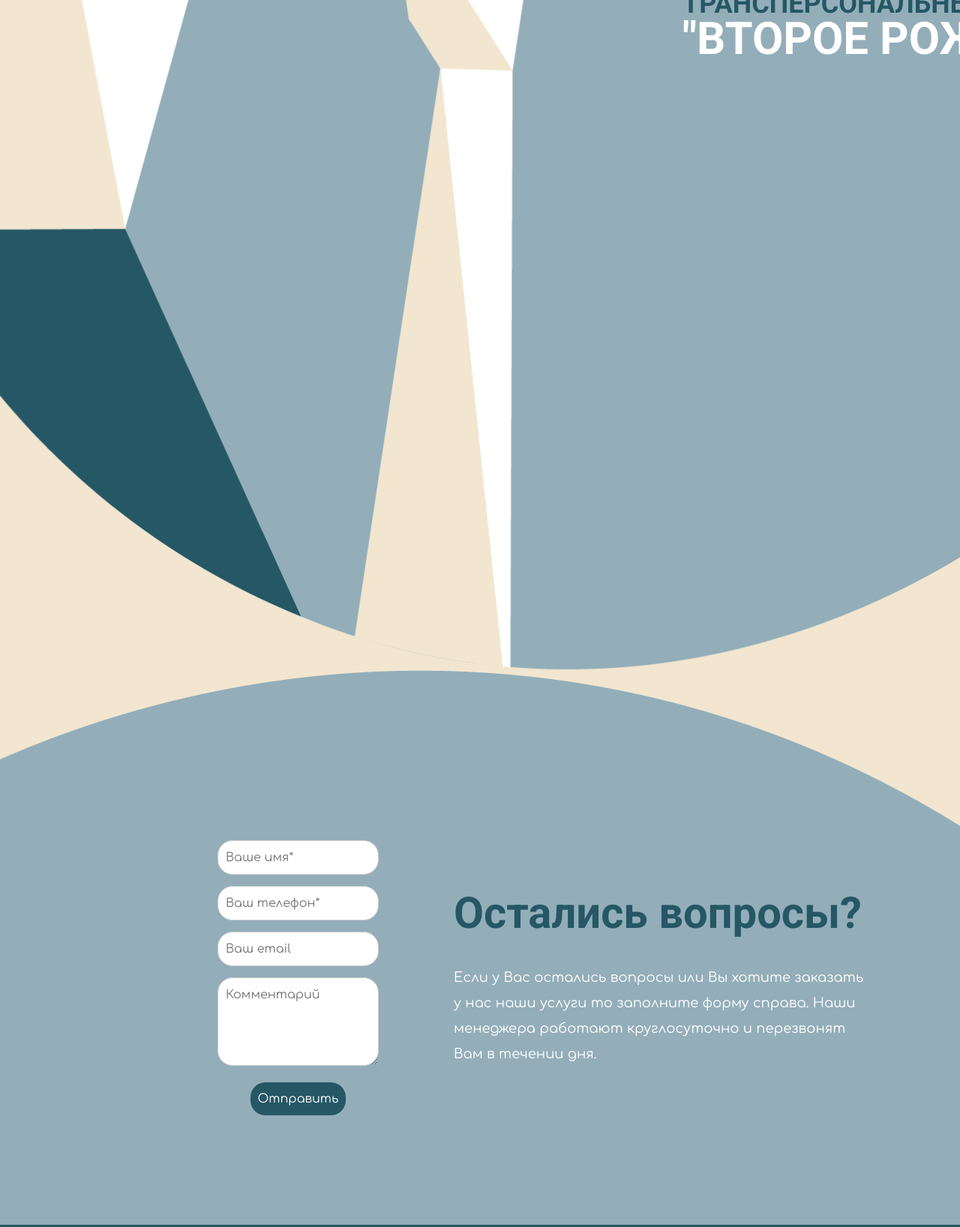
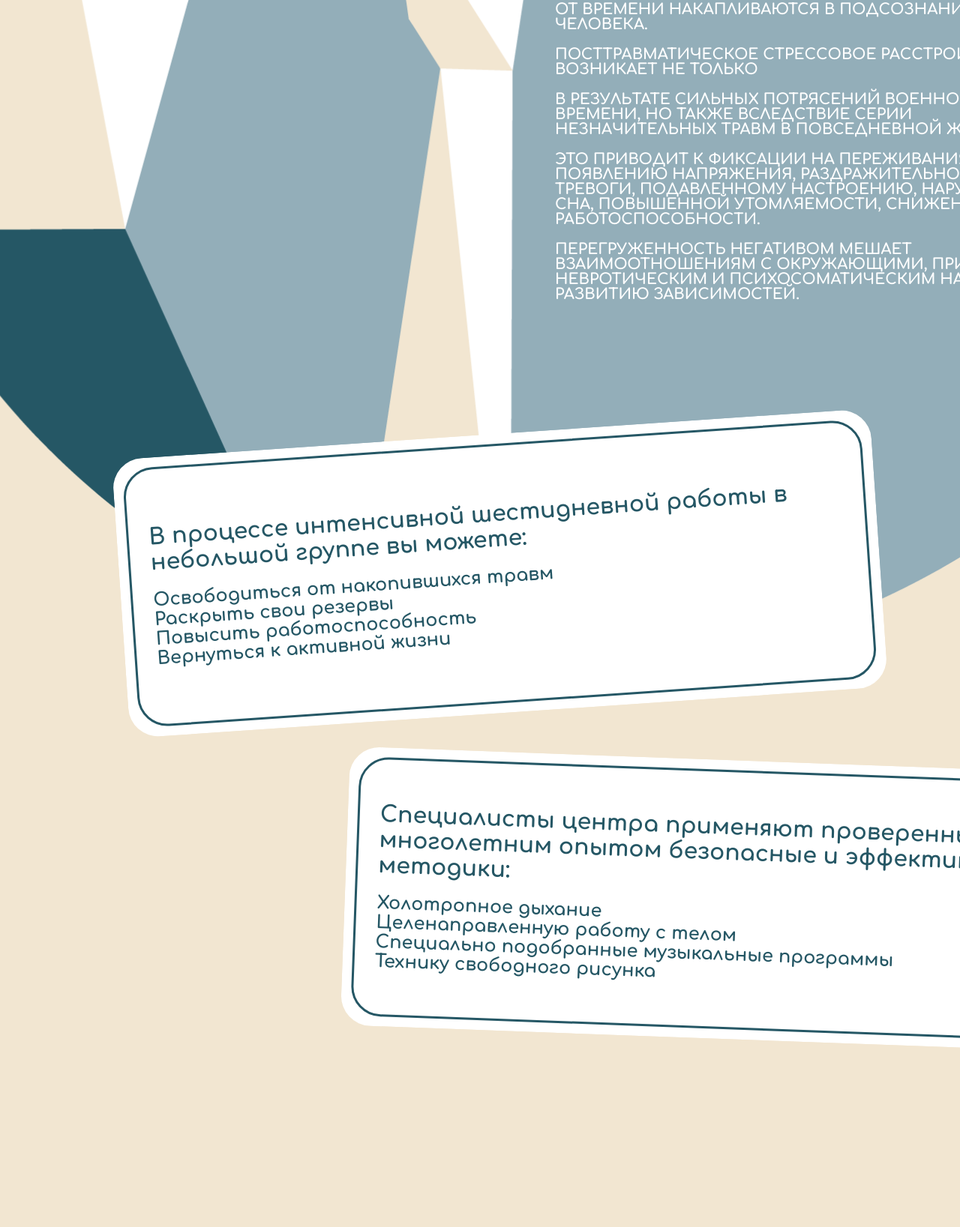
Before and after one commit to AshurMezan/psychology, a website: page services.html in a window 1280 px wide. Shown: the part 1062-2699 px from the top of the page at 75% size. Drawn offline with Linux system fonts and the light colour scheme.

Commit message:
Начал делать последний блок

```diff
--- a/SCSS/block/_section_one.scss
+++ b/SCSS/block/_section_one.scss
@@ -3,13 +3,6 @@
     position: relative;
     background-color: #F2E6D1;
 }
-
-.section_one_in_services {
-    display: flex; // Вот здесь проблема.
-    justify-content: flex-end;
-
-}
-
 
 .section_one_in_services {
     height: 1826px;
@@ -21,13 +14,16 @@
 
 }
 .wrapper_for_section_one_in_services {
+    display: flex;
+    justify-content: flex-end;
+    margin-right: 250px;
+
     h1 {
         color: $color_footer;
         font-size: 128px;
         font-weight: bold;
         text-transform: uppercase;
         font-family: $font_h;
-        margin-right: -100px;
         margin-top: 160px;
     }
 
@@ -52,6 +48,22 @@
 }
 
 .wpapper_for_content_in_section_one_for_servises {
-    margin-top: 920px;
-    width: 690px;
+    margin-top: 360px;
+    margin-right: 170px;
+    display: flex;
+    justify-content: end;
 }
+.wrapper_for_paragraf {
+    margin-top: 70px;
+}
+.wpapper_for_content_in_section_one_for_servises .wrapper_for_paragraf p {
+    color:$color_white;
+    font-family: $font_main;
+    font-weight: bold;
+    font-size: 20px;
+    line-height: 20px;
+    text-transform: uppercase;
+    &:nth-child(n+2) {
+        margin-top: 20px;
+    }
+}
--- /dev/null
+++ b/SCSS/block/_section_two.scss
@@ -0,0 +1,86 @@
+.section_two_for_services {
+    height: 800px;
+}
+
+.wrapper_for_section_two_for_services {
+    width: 80%;
+    margin: 0 auto;
+    position: relative;
+}
+
+.block_one_in_section_two {
+    position: absolute; // Устанавливаем абсолютное позиционирование для перемещения
+    width: 1013px;
+    height: 372px;
+    background-color: $color_white;
+    border-radius: 40px;
+    border: 3px solid transparent;
+    top: -315px;
+    transform: rotate(-3.9deg);
+    display: flex;
+    align-items: flex-start;
+    justify-content: center;
+    flex-direction: column;
+    padding: 40px;
+    color: #255765;
+    font-family: $font_main;
+    font-weight: 700;
+
+
+    &::before {
+        content: "";
+        position: absolute;
+        top: 10px;
+        left: 10px;
+        right: 10px;
+        bottom: 10px;
+        border: 3px solid #255765;
+        border-radius: 40px;
+        pointer-events: none;
+    }
+}
+
+.titel_for_block_one_in_section_two {
+    line-height: 34px;
+    font-size: 30px;
+}
+
+.content_for_block_one_in_section_two {
+    margin-top: 20px;
+    line-height: 26px;
+    font-size: 24px;
+}
+
+.block_two_in_section_two {
+    position: absolute; // Устанавливаем абсолютное позиционирование для перемещения
+    width: 1013px;
+    height: 372px;
+    background-color: $color_white;
+    border-radius: 40px;
+    border: 3px solid transparent;
+    top: 120px;
+    transform: rotate(2.1deg);
+    display: flex;
+    align-items: flex-start;
+    justify-content: center;
+    flex-direction: column;
+    padding: 40px;
+    color: #255765;
+    font-family: $font_main;
+    font-weight: 700;
+    margin-left: 300px;
+
+
+    &::before {
+        content: "";
+        position: absolute;
+        top: 10px;
+        left: 10px;
+        right: 10px;
+        bottom: 10px;
+        border: 3px solid #255765;
+        border-radius: 40px;
+        pointer-events: none;
+    }
+
+}
--- a/SCSS/main.scss
+++ b/SCSS/main.scss
@@ -5,6 +5,7 @@
 // Блоки
 @import "block/section_one";
 @import "block/section_five";
+@import "block/section_two";
 
 
 a {
--- a/services.html
+++ b/services.html
@@ -65,13 +65,60 @@
           </div>
 
           <div class="wpapper_for_content_in_section_one_for_servises">
+            <div style="display: flex; width: 690px; flex-direction: column">
             <div class="wrapper_for_title_h2_in_services">
               <h2>Трансперсональный интенсив</h2>
               <h2>"Второе рождение"</h2>
             </div>
+            <div class="wrapper_for_paragraf">
+              <p>Негативные переживания от перенесённых
+                конфликтов, потрясений, ссор и обид время</p>
+
+              <p>от времени накапливаются в подсознании любого человека.</p>
+
+
+              <p>Посттравматическое стрессовое расстройство
+                возникает не только</p>
+
+              <p>в результате сильных
+                потрясений военного времени, но также
+                вследствие серии незначительных травм
+                в повседневной жизни.</p>
+
+
+              <p>Это приводит к фиксации на переживаниях,
+                появлению напряжения, раздражительности,
+                тревоги, подавленному настроению, нарушениям сна, повышенной утомляемости,
+                снижению работоспособности.</p>
+
+
+              <p>Перегруженность негативом мешает
+                взаимоотношениям с окружающими,
+                приводит к невротическим
+                и психосоматическим нарушениям, развитию зависимостей.</p>
+            </div>
+          </div>
+        </div>
+        </section>
+        <section class="section_two_for_services">
+          <div class="wrapper_for_section_two_for_services">
+            <div class="block_one_in_section_two">
+              <h3 class="titel_for_block_one_in_section_two">В процессе интенсивной шестидневной работы в небольшой группе вы можете:
+              </h3>
+              <p class="content_for_block_one_in_section_two">Освободиться от накопившихся травм <br>Раскрыть свои резервы<br>Повысить работоспособность<br>Вернуться к активной жизни</p>
+            </div>
+
+            <div class="block_two_in_section_two">
+              <h3 class="titel_for_block_one_in_section_two">Специалисты центра применяют проверенные многолетним опытом безопасные и эффективные методики:
+              </h3>
+              <p class="content_for_block_one_in_section_two">Холотропное дыхание<br>Целенаправленную работу с телом<br>Специально подобранные музыкальные программы<br>Технику свободного рисунка</p>
+            </div>
           </div>
 
+
+
         </section>
+
 
 
         <section class="section_five">
```
Also changed, not shown: css/main.css, css/main.min.css, 2 other files.
